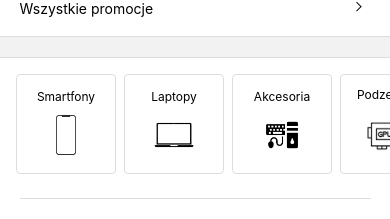
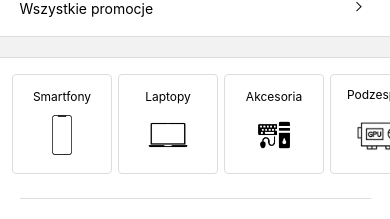
Before and after one commit to sikorski1/XComCloneProject, a React Native app: screen /Main in a window 390 px wide. Shown: the part 362-581 px from the top of the page. Built offline with nearby package versions, Linux system fonts and the light colour scheme.

Commit message:
categoriesfinder update

```diff
--- a/src/components/CategoriesFinder.js
+++ b/src/components/CategoriesFinder.js
@@ -1,9 +1,15 @@
 import { View, Text } from "react-native";
-
+import { ICONS } from "../constants/icons";
+import Finder from "./Finder";
 export default function CategoriesFinder({data}) {
     return (
         <View>
-            <Text>123</Text>
+            <View>
+                <Text>{ICONS.leftArrowIconBig}</Text>
+                <Text>Rampampam</Text>
+                <Text>{ICONS.balanceIcon}</Text>
+            </View>
+            <Finder/>
         </View>
     )
 }
--- a/src/components/Finder.js
+++ b/src/components/Finder.js
@@ -1,21 +1,21 @@
 import { View, Text, TextInput } from "react-native"
 import { useState } from "react"
 import { ICONS } from "../constants/icons.js"
-import { styles } from "../styles/firstSStyle.js"
+import { styles } from "../styles/finderStyle.js"
 
 export default function Finder() {
     const [text, setText] = useState('');
     return (
         <>
-            <View style={styles.boxTwo}>
-                <View style={styles.boxTwoContainer}>
-                    <Text style={styles.boxTwoLoupIcon}>{ICONS.magnifierIcon}</Text>
-                    <TextInput style={styles.boxTwoInput}
+            <View style={styles.box}>
+                <View style={styles.boxContainer}>
+                    <Text style={styles.boxLoupIcon}>{ICONS.magnifierIcon}</Text>
+                    <TextInput style={styles.boxInput}
                         placeholder="Czego szukasz?"
                         onChangeText={setText}
                         value={text}
                     />
-                    <Text style={styles.boxTwoQRIcon}>{ICONS.barcodeIcon}</Text>
+                    <Text style={styles.boxQRIcon}>{ICONS.barcodeIcon}</Text>
                 </View>
             </View>
         </>
--- a/src/components/Item.js
+++ b/src/components/Item.js
@@ -41,7 +41,7 @@ export const Item = ({ title, imageUri, index, navigation }) =>
                 }, 200)
             }}
             onPress={() => navigation.navigate("Categories")}>
-            <View style={styles.item}>
+            <View style={[styles.item, {marginRight: index == DATA.length-1 ? 12:0, marginLeft: index == 0? 12:6}]}>
                 {showAnim && (<Animated.View style={[stylesAnim.hoverItems,
                 { top: AnimPosition.y, left: AnimPosition.x }, { opacity: hoverDropAnimation }, { transform: [{ scale: hoverAnimation }] }]}></Animated.View>)}
                 <Text numberOfLines={2} ellipsizeMode="tail" style={[styles.title, { color: index == DATA.length - 1 ? "#be0064" : "black" }]}>{title}</Text>
--- a/src/constants/icons.js
+++ b/src/constants/icons.js
@@ -1,16 +1,18 @@
 import {COLORS} from "./colors"
 import FontAwesome from "react-native-vector-icons/FontAwesome.js";
 import SimpleLineIcons from "react-native-vector-icons/SimpleLineIcons"
-import MaterialCommutnityIcons from "react-native-vector-icons/MaterialCommunityIcons";
+import MaterialCommunityIcons from "react-native-vector-icons/MaterialCommunityIcons";
 import EvilIcons from "react-native-vector-icons/EvilIcons";
 import Ionicons from "react-native-vector-icons/Ionicons"
 import Entypo from "react-native-vector-icons/Entypo"
 export const ICONS = {
     bellIcon: <FontAwesome name={"bell-o"} size={18}></FontAwesome>,
     magnifierIcon: <SimpleLineIcons name={"magnifier"}></SimpleLineIcons>,
-    barcodeIcon: <MaterialCommutnityIcons name={"barcode-scan"} size={15}></MaterialCommutnityIcons>,
+    barcodeIcon: <MaterialCommunityIcons name={"barcode-scan"} size={15}></MaterialCommunityIcons>,
     rightArrowIcon: <EvilIcons name={"chevron-right"} size={25}></EvilIcons>,
     rightArrowIconBig: <EvilIcons name={"chevron-right"} size={60}></EvilIcons>,
+    leftArrowIconBig: <EvilIcons name={"chevron-left"} size={50}></EvilIcons>,
+    balanceIcon: <MaterialCommunityIcons name={"scale-unbalanced"} size={20}></MaterialCommunityIcons>,
 
     homeNavIconOutline: <Ionicons name={"home-outline"} size={30} color={COLORS.textColor}></Ionicons>,
     homeNavIconSharp: <Ionicons name={"home-sharp"} size={30} color={COLORS.blueHover}></Ionicons>,
--- a/src/data/DATA.js
+++ b/src/data/DATA.js
@@ -1,36 +1,36 @@
 export const DATA = [
     {
-        id: 'bd7acbea-c1b1-46c2-aed5-3ad53abb28ba',
+        id: 0,
         title: 'Smartfony',
         image: require('../../assets/pictures/smartphone.jpg'),
     },
     {
-        id: '3ac68afc-c605-48d3-a4f8-fbd91aa97f63',
+        id: 1,
         title: 'Laptopy',
         image: require('../../assets/pictures/laptop.jpg'),
     },
     {
-        id: '58694a0f-3da1-471f-bd96-145571e29d72',
+        id: 2,
         title: 'Akcesoria',
         image: require('../../assets/pictures/accesories.jpg'),
     },
     {
-        id: '58694a0f-3da1-bd96-145571e29d72',
+        id: 3,
         title: 'Podzespoły komputerowe',
         image: require('../../assets/pictures/gpu.jpg'),
     },
     {
-        id: '58694a0f-3da1-471-145571e29d72',
+        id: 4,
         title: 'TV i audio',
         image: require('../../assets/pictures/tv.jpg'),
     },
     {
-        id: '58694a0f-3da1-471f',
+        id: 5,
         title: 'Gaming',
         image: require('../../assets/pictures/gaming.jpg'),
     },
     {
-        id:"6",
+        id:6,
         title:"Promocje",
         image: require("../../assets/pictures/discount.png")
     }
--- /dev/null
+++ b/src/styles/finderStyle.js
@@ -0,0 +1,34 @@
+import { StyleSheet } from "react-native";
+import { SIZES } from "../constants/sizes";
+import { COLORS } from "../constants/colors";
+export const styles = StyleSheet.create({
+    box: {
+        justifyContent: "center",
+        alignItems: "center",
+    },
+
+    boxContainer: {
+        paddingVertical: 3,
+        flexDirection: "row",
+        alignItems: "center",
+        width: SIZES.width * 0.9,
+        borderColor: COLORS.borderColor,
+        borderWidth: 1,
+        borderRadius: 15,
+        marginBottom: 16,
+    },
+
+    boxLoupIcon: {
+        marginLeft: 15,
+    },
+
+    boxInput: {
+        marginHorizontal: 5,
+        flex: 1,
+    },
+
+    boxQRIcon: {
+        marginLeft: "auto",
+        marginRight: 15,
+    },
+})
--- a/src/styles/firstSStyle.js
+++ b/src/styles/firstSStyle.js
@@ -15,37 +15,6 @@ export const styles = StyleSheet.create({
 
     boxOneText: {
         fontSize: SIZES.fontBig,
-    },
-
-    //boxTwo
-    boxTwo: {
-        justifyContent: "center",
-        alignItems: "center",
-    },
-
-    boxTwoContainer: {
-        paddingVertical: 3,
-        flexDirection: "row",
-        alignItems: "center",
-        width: SIZES.width * 0.9,
-        borderColor: COLORS.borderColor,
-        borderWidth: 1,
-        borderRadius: 15,
-        marginBottom: 16,
-    },
-
-    boxTwoLoupIcon: {
-        marginLeft: 15,
-    },
-
-    boxTwoInput: {
-        marginHorizontal: 5,
-        flex: 1,
-    },
-
-    boxTwoQRIcon: {
-        marginLeft: "auto",
-        marginRight: 15,
     },
 
     //boxThree
@@ -78,7 +47,6 @@ export const styles = StyleSheet.create({
 
     boxFour: {
         marginTop: 12,
-        marginLeft: 12,
     },
 
     item: {
@@ -88,7 +56,6 @@ export const styles = StyleSheet.create({
         justifyContent: 'center',
         alignItems: 'center',
         marginVertical: 4,
-        marginHorizontal: 4,
         borderRadius: 4,
         padding: 6,
         borderWidth: 1,
```
